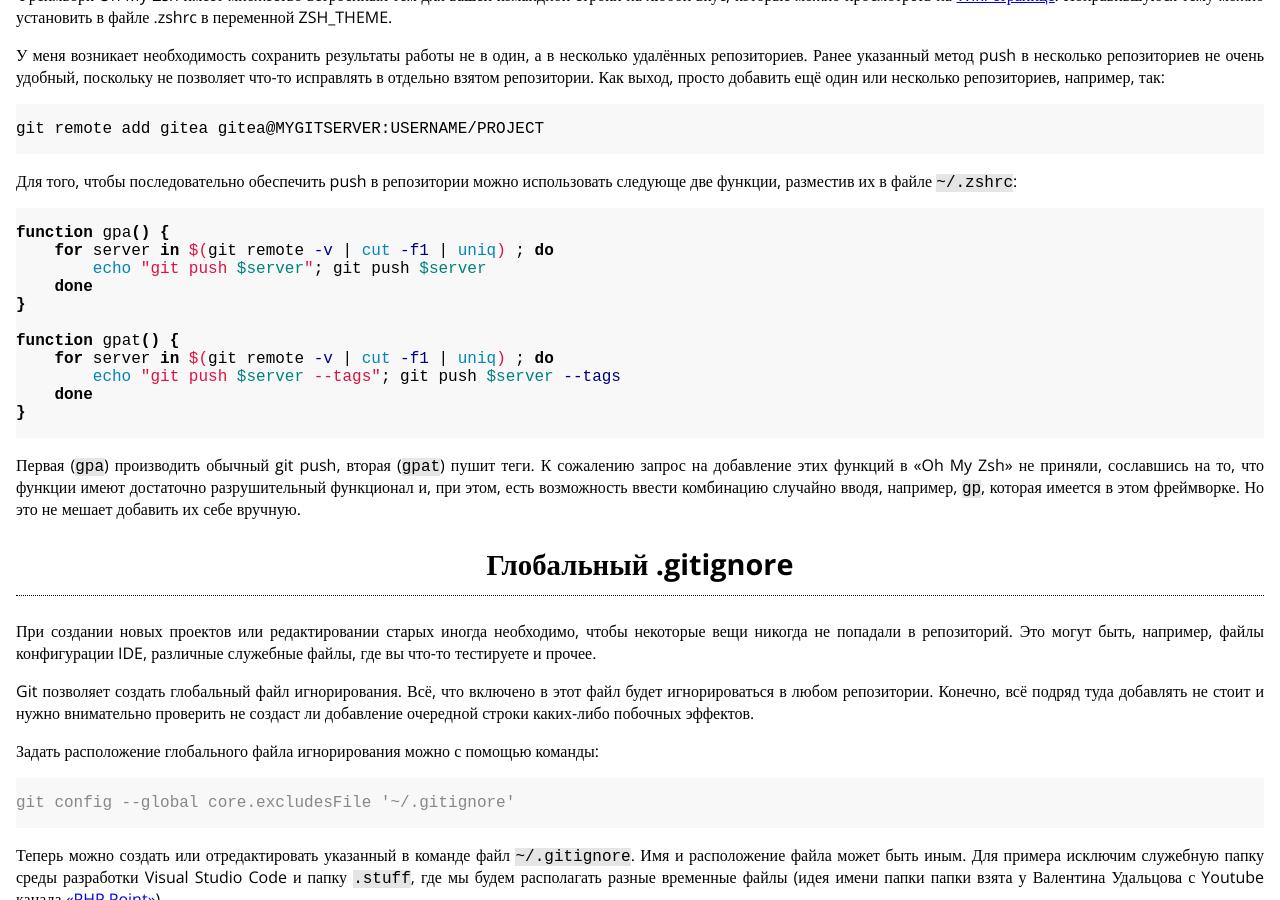
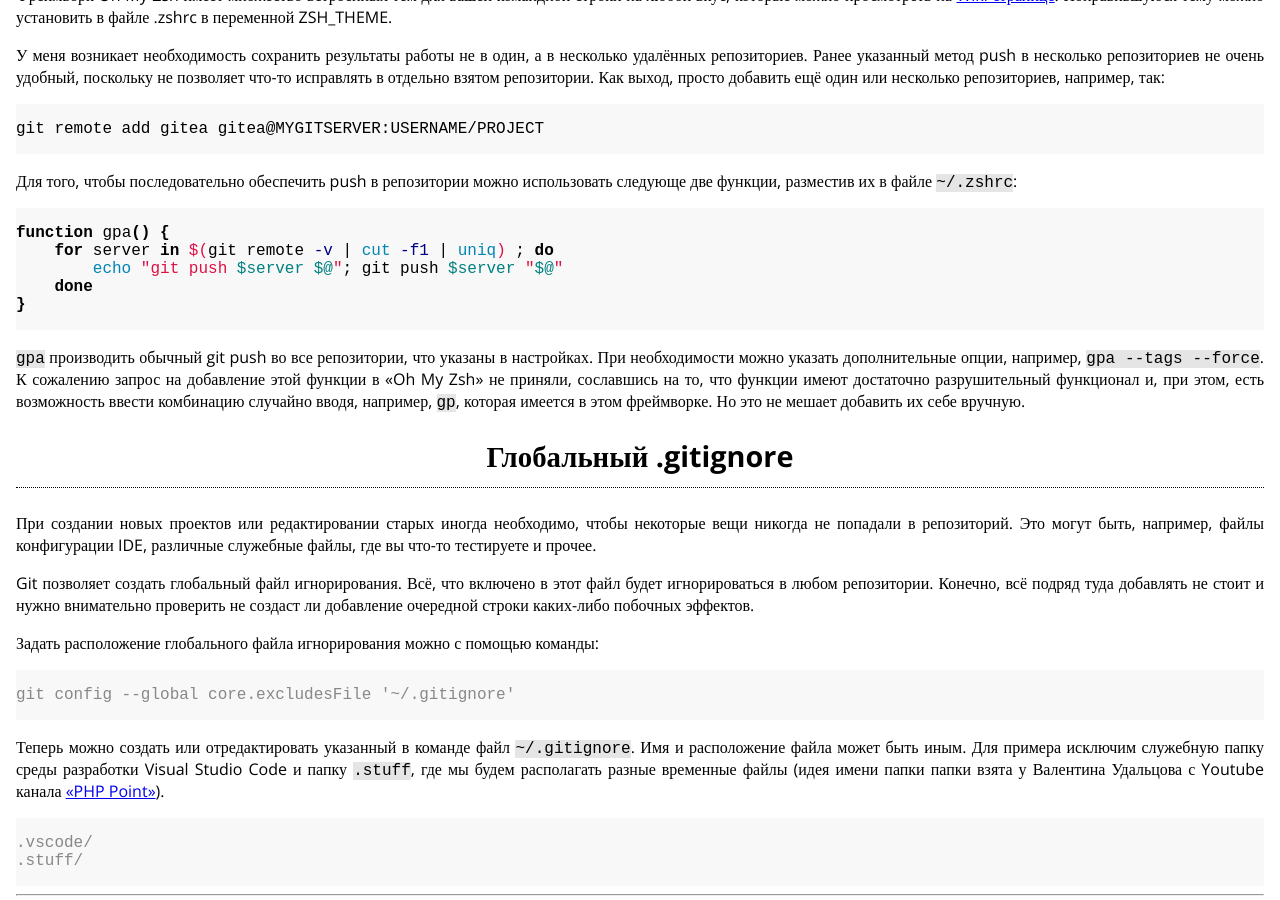
Before and after one commit to fsa/site, a Jekyll site: the page built from _posts/2021-05-06-git.md, in a window 1280 px wide and 900 px high, scrolled down 3717 px. Built offline with Jekyll 4.4.1, drawn with Linux system fonts in a browser that asks for light colours.

Commit message:
Переделал команду gpa и убрал gpat

````diff
--- a/_posts/2021-05-06-git.md
+++ b/_posts/2021-05-06-git.md
@@ -169,18 +169,12 @@ git remote add gitea gitea@MYGITSERVER:USERNAME/PROJECT
 ```zsh
 function gpa() {
     for server in $(git remote -v | cut -f1 | uniq) ; do
-        echo "git push $server"; git push $server
-    done
-}
-
-function gpat() {
-    for server in $(git remote -v | cut -f1 | uniq) ; do
-        echo "git push $server --tags"; git push $server --tags
+        echo "git push $server $@"; git push $server "$@"
     done
 }
 ```
 
-Первая (`gpa`) производить обычный git push, вторая (`gpat`) пушит теги. К сожалению запрос на добавление этих функций в «Oh My Zsh» не приняли, сославшись на то, что функции имеют достаточно разрушительный функционал и, при этом, есть возможность ввести комбинацию случайно вводя, например, `gp`, которая имеется в этом фреймворке. Но это не мешает добавить их себе вручную.
+`gpa` производить обычный git push во все репозитории, что указаны в настройках. При необходимости можно указать дополнительные опции, например, `gpa --tags --force`. К сожалению запрос на добавление этой функции в «Oh My Zsh» не приняли, сославшись на то, что функции имеют достаточно разрушительный функционал и, при этом, есть возможность ввести комбинацию случайно вводя, например, `gp`, которая имеется в этом фреймворке. Но это не мешает добавить их себе вручную.
 
 ## Глобальный .gitignore
 
````
